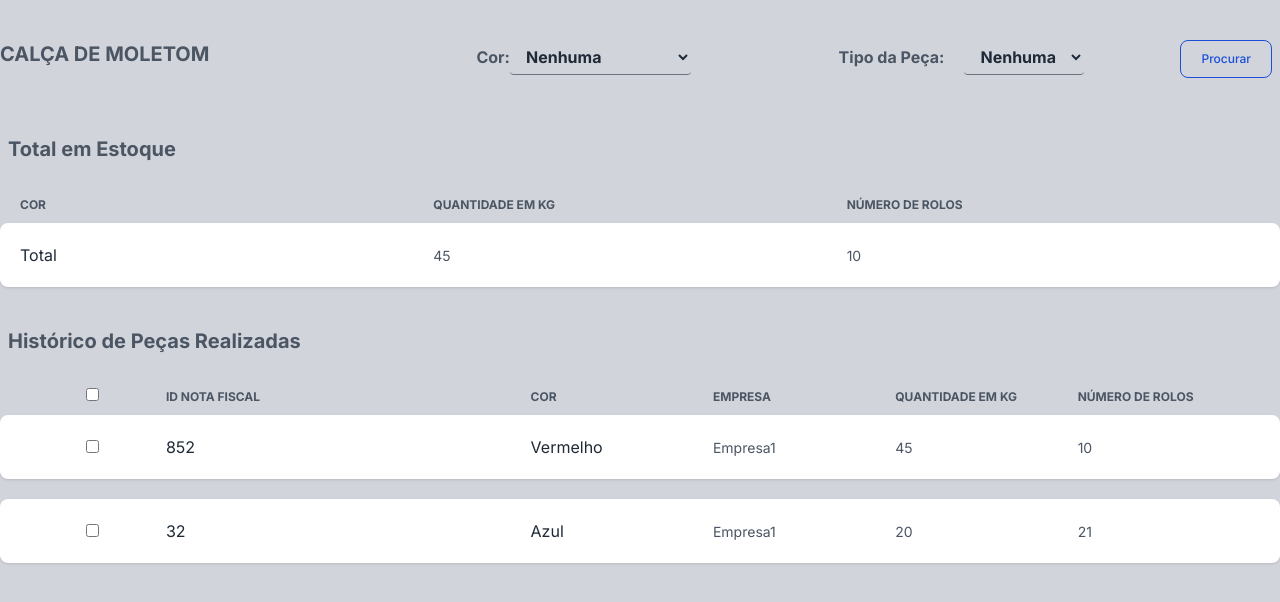
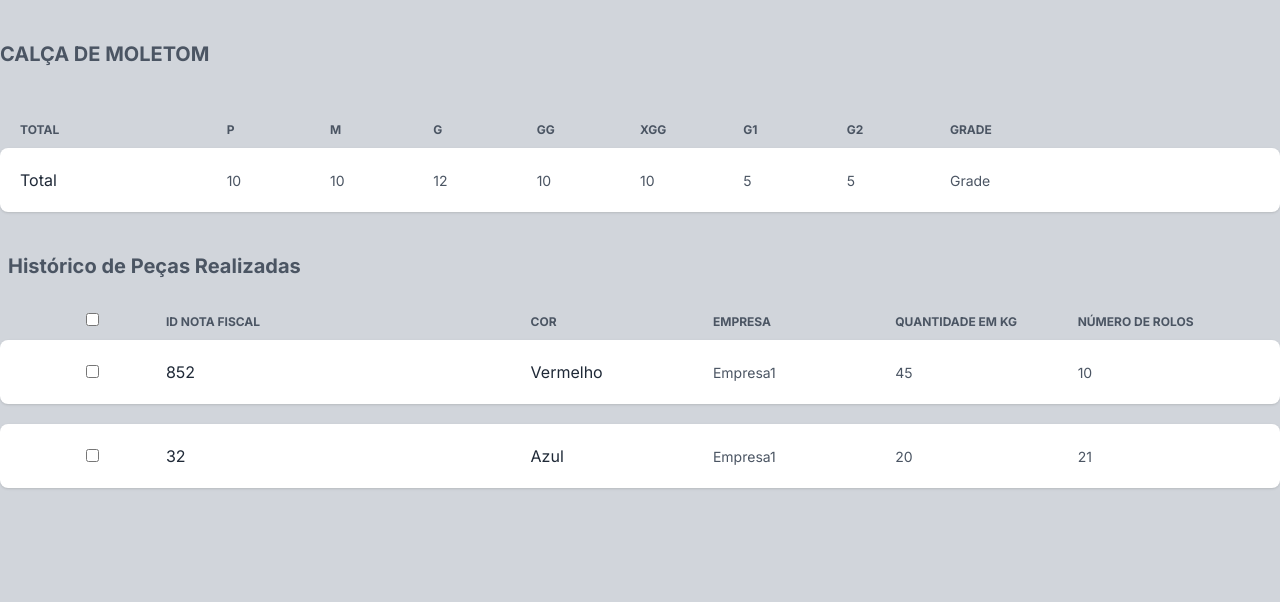
Before and after one commit to LucianoSchwalm/flater-controle-estoque, a Next.js app: page /peca/estoque/1 in a window 1280 px wide. Shown: the top 602 px of the page. Built offline with nearby package versions, Linux system fonts and the light colour scheme.

Commit message:
feat: rewrited stock cloth

```diff
--- a/src/app/peca/estoque/[id]/page.tsx
+++ b/src/app/peca/estoque/[id]/page.tsx
@@ -1,6 +1,22 @@
 "use client";
 
+import { InputType } from "@/dto/inputType";
+import { useState } from "react";
+
 export default function Tecidos() {
+   const [inputList, setInputList] = useState<InputType[]>([
+      {
+         index: 0,
+         isAdult: true,
+      },
+   ]);
+
+   const handleGridIsAdult = (index: number) => {
+      const newList = [...inputList];
+      const selectedInput = newList.find((input) => input.index === index)!;
+      selectedInput.isAdult = !selectedInput.isAdult;
+      setInputList(newList);
+   };
    const toggleSelect = () => {};
 
    return (
@@ -10,38 +26,7 @@ export default function Tecidos() {
                <div className="py-10 w-full text-xl uppercase text-gray-600 font-bold">
                   Calça de Moletom
                </div>
-               <div className="py-10 text-base text-gray-600 font-bold w-full text-right">
-                  <label htmlFor="cor">Cor:</label>
-                  <select
-                     className="bg-transparent py-1.5 px-3 text-gray-800 border-b border-gray-500
-                     transition duration-500 focus:outline-none focus:border-black rounded"
-                     id="cor"
-                     name="cor"
-                  >
-                     <option value="azul">Nenhuma</option>
-                     <option value="azul">Azul</option>
-                     <option value="branco">Branco</option>
-                     <option value="preto">Preto</option>
-                     <option value="vermelho-sangue">Vermelho sangue</option>
-                     <option value="vermelho">Vermelho</option>
-                  </select>
-               </div>
-               <div className="py-10 text-base text-gray-600 font-bold w-full text-right">
-                  <label htmlFor="cor" className="px-5">
-                     Tipo da Peça:
-                  </label>
-                  <select
-                     className="bg-transparent py-1.5 px-3 text-gray-800 border-b border-gray-500
-                     transition duration-500 focus:outline-none focus:border-black rounded"
-                     id="clothType"
-                     name="clothType"
-                  >
-                     <option value="none">Nenhuma</option>
-                     <option value="listrado">Listrada</option>
-                     <option value="lisa">Lisa</option>
-                  </select>
-               </div>
-               <div>
+               {/* <div>
                   <div className="pt-10">
                      <button
                         id="colorBtnSearch"
@@ -52,26 +37,53 @@ export default function Tecidos() {
                         Procurar
                      </button>
                   </div>
-               </div>
+               </div> */}
             </div>
-            <div className="">
-               <div className="text-gray-600 text-xl px-2 py-5 font-bold">
-                  Total em Estoque
-               </div>
+            <div>
                <div className="flex items-center py-2 px-5">
-                  <span className="w-1/3">
+                  <span className="w-1/6">
                      <span className="text-xs uppercase text-gray-600 font-bold">
-                        Cor
+                        Total
                      </span>
                   </span>
-                  <span className="w-1/3">
+                  <span className="w-1/12">
                      <span className="text-xs uppercase text-gray-600 font-bold">
-                        Quantidade em KG
+                        P
                      </span>
                   </span>
-                  <span className="w-1/3">
+                  <span className="w-1/12">
                      <span className="text-xs uppercase text-gray-600 font-bold">
-                        Número de Rolos
+                        M
+                     </span>
+                  </span>
+                  <span className="w-1/12">
+                     <span className="text-xs uppercase text-gray-600 font-bold">
+                        G
+                     </span>
+                  </span>
+                  <span className="w-1/12">
+                     <span className="text-xs uppercase text-gray-600 font-bold">
+                        GG
+                     </span>
+                  </span>
+                  <span className="w-1/12">
+                     <span className="text-xs uppercase text-gray-600 font-bold">
+                        XGG
+                     </span>
+                  </span>
+                  <span className="w-1/12">
+                     <span className="text-xs uppercase text-gray-600 font-bold">
+                        G1
+                     </span>
+                  </span>
+                  <span className="w-1/12">
+                     <span className="text-xs uppercase text-gray-600 font-bold">
+                        G2
+                     </span>
+                  </span>
+                  <span className="w-1/6">
+                     <span className="text-xs uppercase text-gray-600 font-bold">
+                        GRADE
                      </span>
                   </span>
                </div>
@@ -79,16 +91,44 @@ export default function Tecidos() {
                   key="key"
                   className="hover:bg-gray-200 cursor-pointer bg-white shadow flex p-5 items-center mb-5 rounded-lg"
                >
-                  <div className="w-1/3">
+                  <div className="w-1/6">
                      <span className="capitalize text-gray-800">Total</span>
                   </div>
-                  <div className="w-1/3">
+                  <div className="w-1/12">
                      <span className="capitalize text-gray-600 text-sm">
-                        45
+                        10
                      </span>
                   </div>
-                  <div className="w-1/3">
-                     <span className="text-gray-600 text-sm">10</span>
+                  <div className="w-1/12">
+                     <span className="capitalize text-gray-600 text-sm">
+                        10
+                     </span>
+                  </div>
+                  <div className="w-1/12">
+                     <span className="capitalize text-gray-600 text-sm">
+                        12
+                     </span>
+                  </div>
+                  <div className="w-1/12">
+                     <span className="capitalize text-gray-600 text-sm">
+                        10
+                     </span>
+                  </div>
+                  <div className="w-1/12">
+                     <span className="capitalize text-gray-600 text-sm">
+                        10
+                     </span>
+                  </div>
+                  <div className="w-1/12">
+                     <span className="capitalize text-gray-600 text-sm">5</span>
+                  </div>
+                  <div className="w-1/12">
+                     <span className="capitalize text-gray-600 text-sm">5</span>
+                  </div>
+                  <div className="w-1/6">
+                     <span className="capitalize text-gray-600 text-sm">
+                        Grade
+                     </span>
                   </div>
                </div>
             </div>
```
